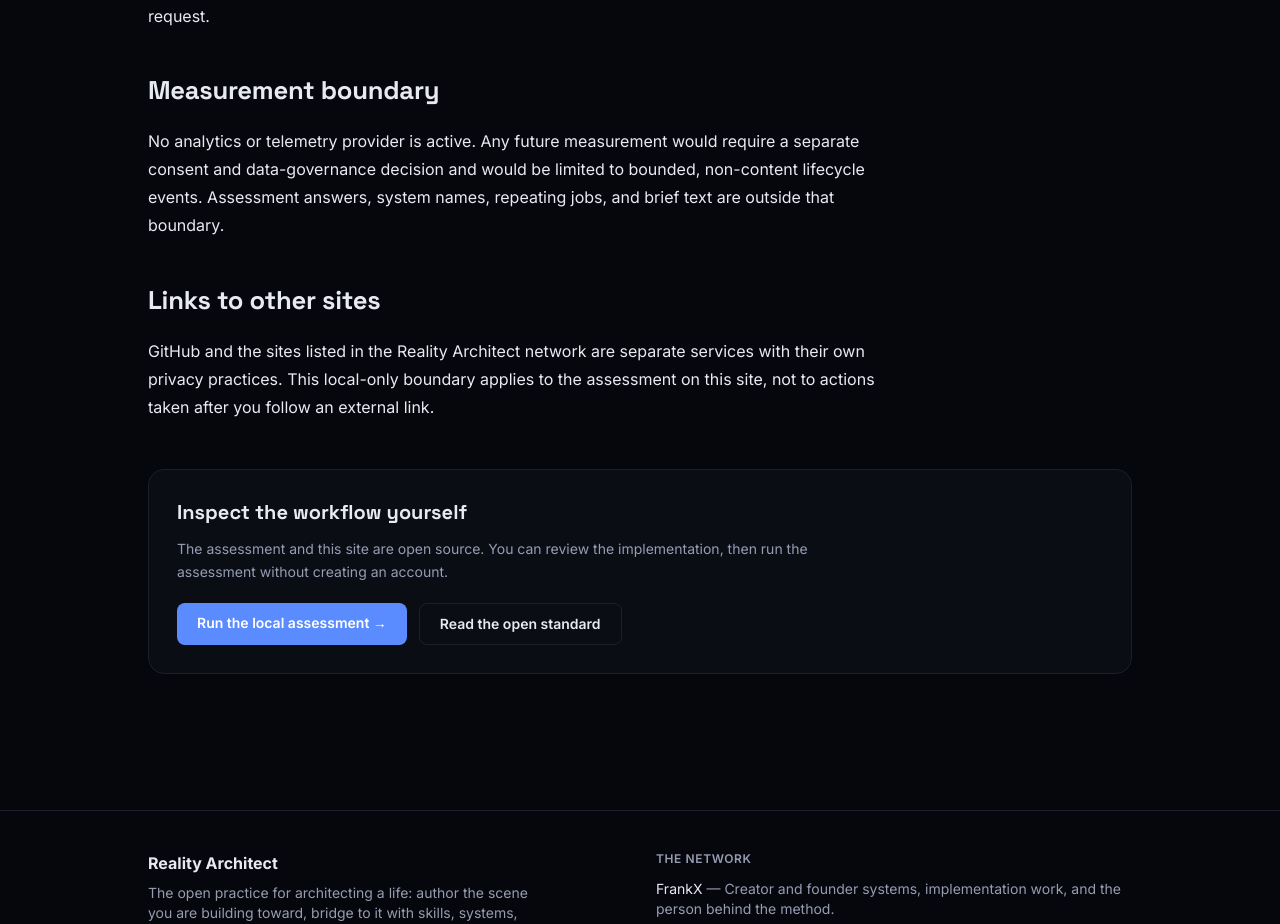
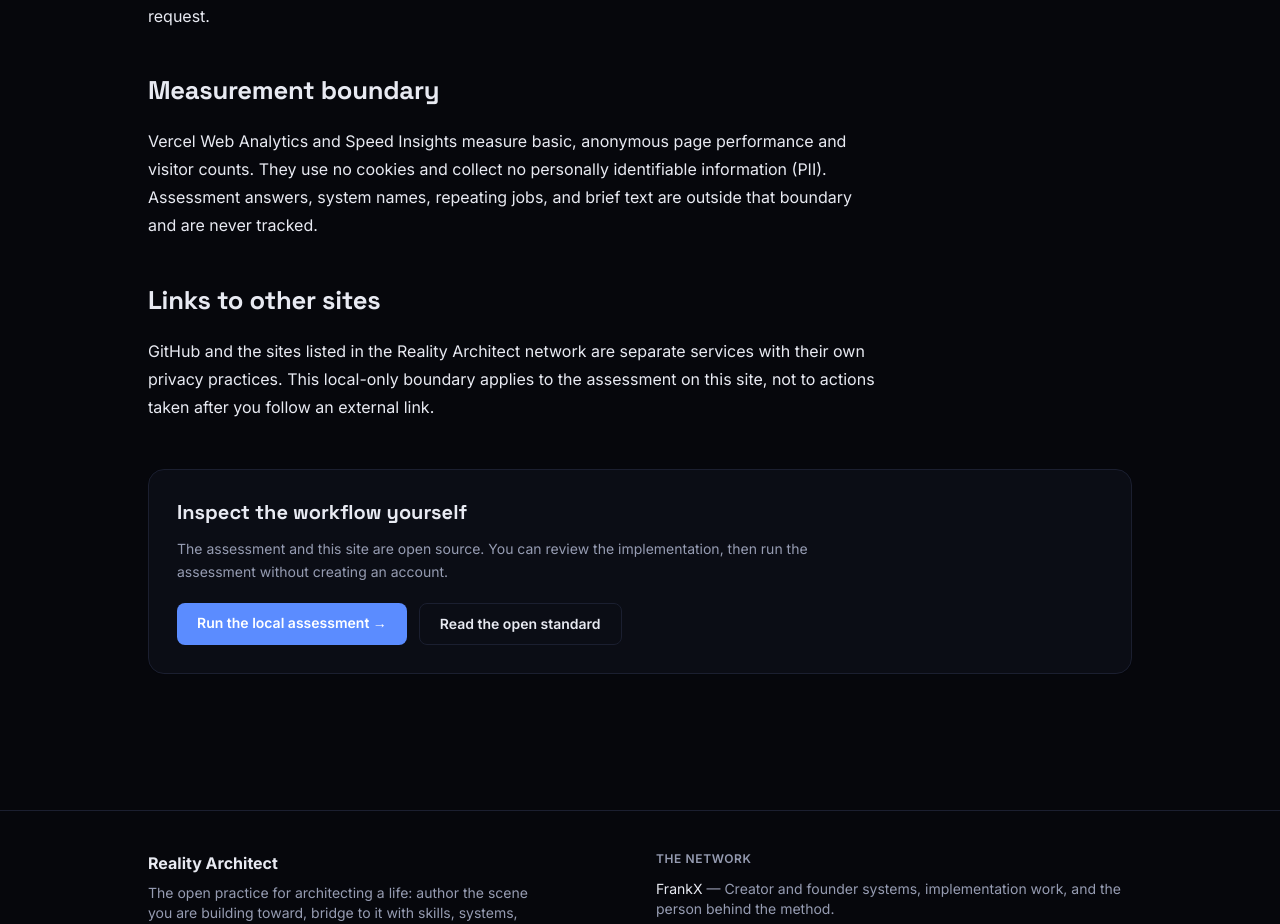
Before and after one commit to frankxai/realityarchitect, a Next.js app: page /privacy in a window 1280 px wide. Shown: the part 1963-2887 px from the top of the page. Built offline with nearby package versions, Linux system fonts and the light colour scheme.

Commit message:
Update privacy page to mention Vercel Analytics
Agent: jules

Co-authored-by: frankxai <132689939+frankxai@users.noreply.github.com>

```diff
--- a/app/privacy/page.tsx
+++ b/app/privacy/page.tsx
@@ -108,9 +108,9 @@ export default function Privacy() {
 
         <h2>Measurement boundary</h2>
         <p>
-          No analytics or telemetry provider is active. Any future measurement would require a separate consent and
-          data-governance decision and would be limited to bounded, non-content lifecycle events. Assessment answers,
-          system names, repeating jobs, and brief text are outside that boundary.
+          Vercel Web Analytics and Speed Insights measure basic, anonymous page performance and visitor counts.
+          They use no cookies and collect no personally identifiable information (PII). Assessment answers,
+          system names, repeating jobs, and brief text are outside that boundary and are never tracked.
         </p>
 
         <h2>Links to other sites</h2>
```
